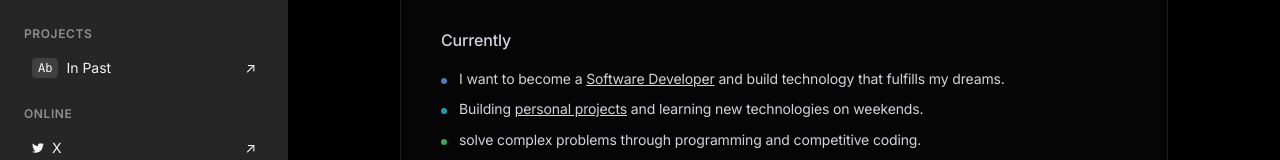
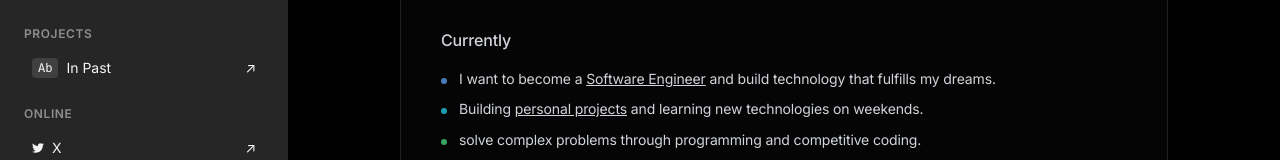
Before and after one commit to Ab-mahin/Protfolio, a React (Vite) app: page / in a window 1280 px wide. Shown: the part 350-510 px from the top of the page. Built offline with nearby package versions, Linux system fonts and the light colour scheme.

Commit message:
Update Hero.jsx

```diff
--- a/src/components/Hero.jsx
+++ b/src/components/Hero.jsx
@@ -114,7 +114,7 @@ const Hero = () => {
                   style={{ color: isDarkMode ? "#D1D5DB" : "#6B7280" }}
                 >
                   I want to become a{" "}
-                  <span className="underline">Software Developer</span> and
+                  <span className="underline">Software Engineer</span> and
                   build technology that fulfills my dreams.
                 </p>
               </li>
```
